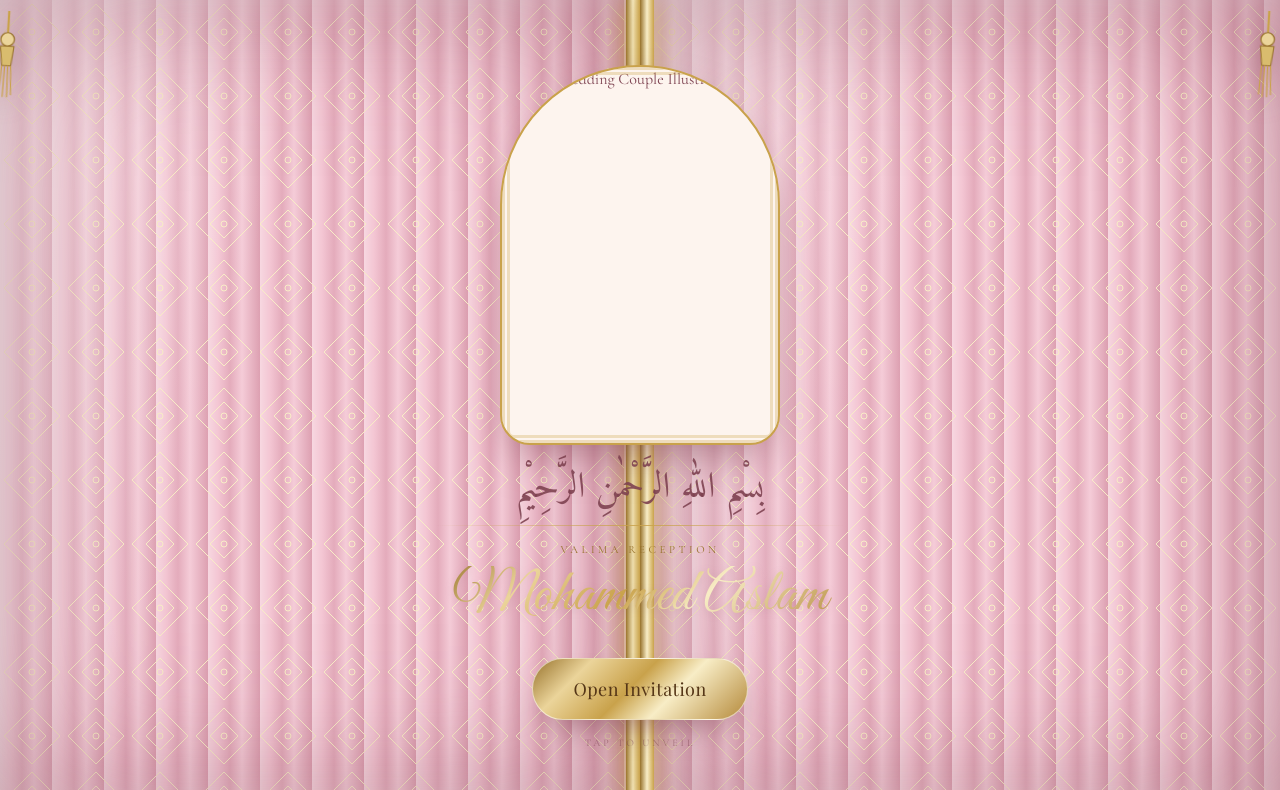
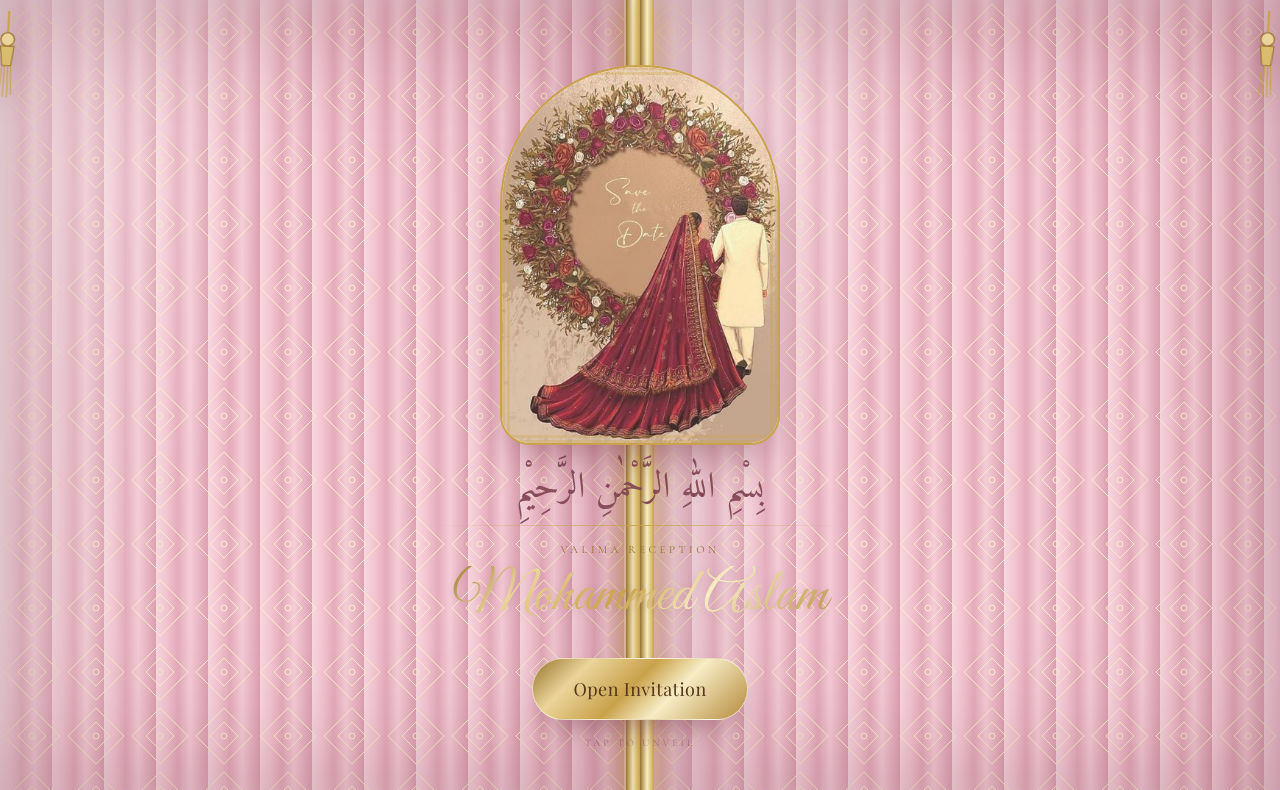
Before and after one commit to syeddanishhashmi16-sudo/-Mr.-Aslam-Invitation, a plain HTML site: page index.html in a window 1280 px wide. Shown: the top 790 px of the page. Drawn offline with nearby package versions, Linux system fonts and the light colour scheme.

Commit message:
Update index.html

```diff
--- a/index.html
+++ b/index.html
@@ -347,7 +347,7 @@
     <div class="relative w-full max-w-md px-5 py-4">
       <!-- splash photo frame -->
       <div class="splash-frame">
-        <img src="images/splash.jpg" alt="Wedding Couple Illustration">
+<img src="./splash.jpg" alt="Wedding Couple Illustration">
         <div class="absolute inset-0 border-[8px] border-double border-gold/30 rounded-[92px_92px_12px_12px] pointer-events-none"></div>
       </div>
 
```
